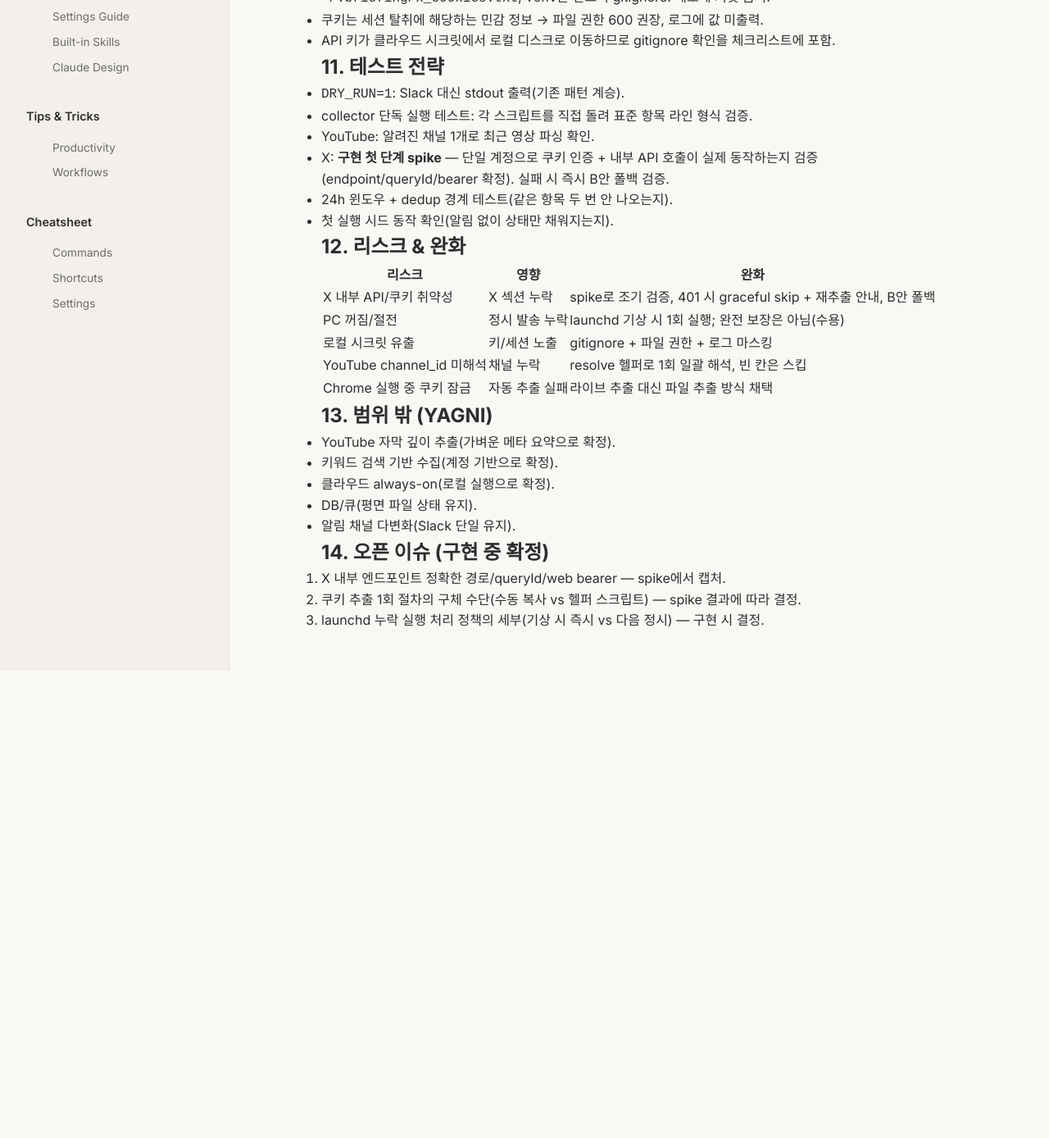
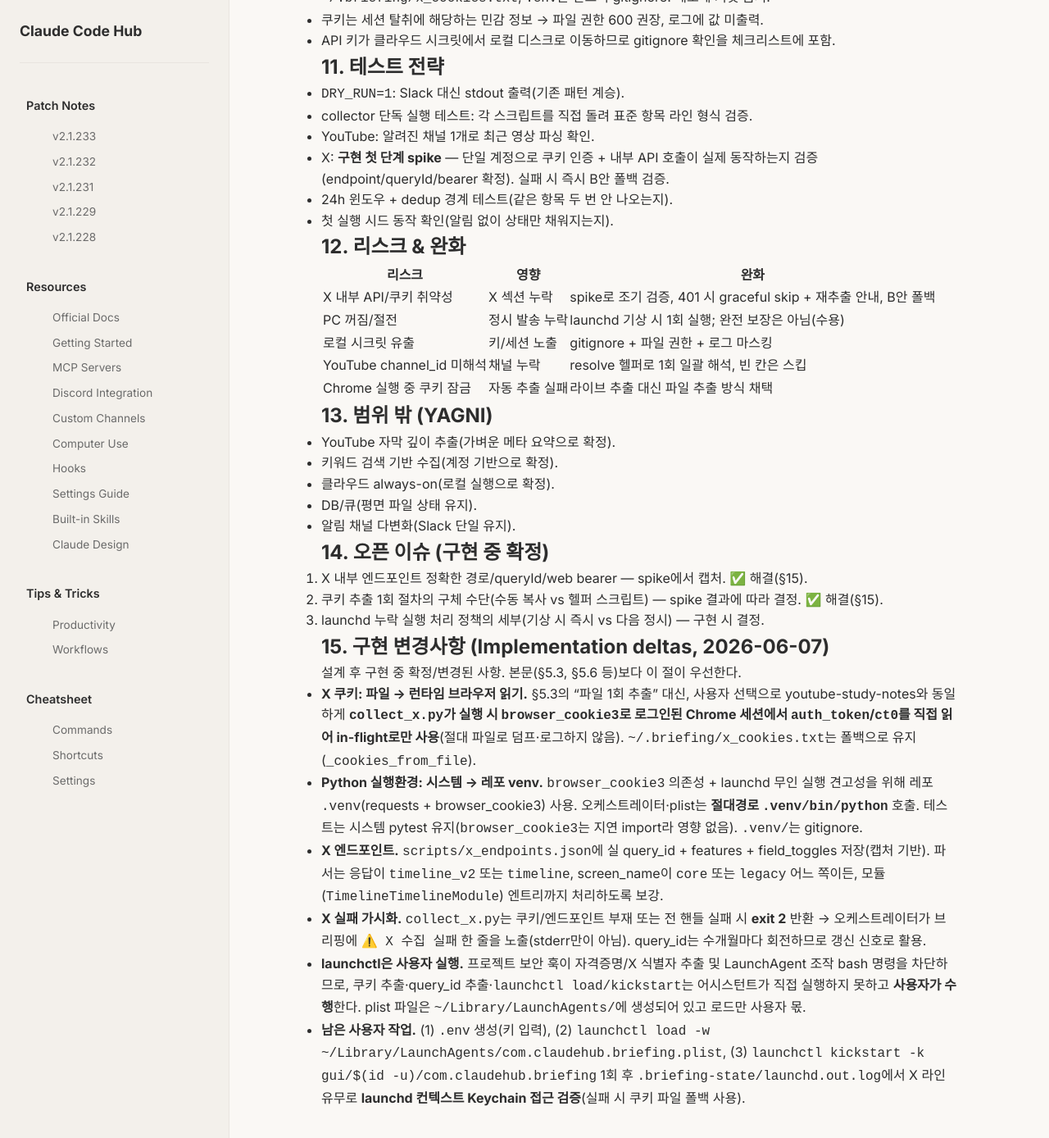
Before and after one commit to picpal/claude-code-hub, a Jekyll site: the page built from docs/superpowers/specs/2026-06-06-local-briefing-youtube-x-design.md, in a window 1280 px wide and 1400 px high, scrolled down 4189 px. Shown: the top 1388 px of the window at 82% size. Built offline with Jekyll 4.4.1, drawn with Linux system fonts in a browser that asks for light colours; nearby versions of some CDN libraries; our own code applies the rules of GitHub Pages for plain Markdown files; before the commit the page ends 5007 px from its top, so only the background shows below that.

Commit message:
chore(briefing): 클라우드 cron 비활성화 + launchd plist + .env 템플릿 + 문서 갱신

```diff
--- a/docs/superpowers/specs/2026-06-06-local-briefing-youtube-x-design.md
+++ b/docs/superpowers/specs/2026-06-06-local-briefing-youtube-x-design.md
@@ -200,6 +200,17 @@
 
 ## 14. 오픈 이슈 (구현 중 확정)
 
-1. X 내부 엔드포인트 정확한 경로/queryId/web bearer — spike에서 캡처.
-2. 쿠키 추출 1회 절차의 구체 수단(수동 복사 vs 헬퍼 스크립트) — spike 결과에 따라 결정.
+1. X 내부 엔드포인트 정확한 경로/queryId/web bearer — spike에서 캡처. ✅ 해결(§15).
+2. 쿠키 추출 1회 절차의 구체 수단(수동 복사 vs 헬퍼 스크립트) — spike 결과에 따라 결정. ✅ 해결(§15).
 3. launchd 누락 실행 처리 정책의 세부(기상 시 즉시 vs 다음 정시) — 구현 시 결정.
+
+## 15. 구현 변경사항 (Implementation deltas, 2026-06-07)
+
+설계 후 구현 중 확정/변경된 사항. 본문(§5.3, §5.6 등)보다 이 절이 우선한다.
+
+- **X 쿠키: 파일 → 런타임 브라우저 읽기.** §5.3의 "파일 1회 추출" 대신, 사용자 선택으로 youtube-study-notes와 동일하게 **`collect_x.py`가 실행 시 `browser_cookie3`로 로그인된 Chrome 세션에서 `auth_token`/`ct0`를 직접 읽어 in-flight로만 사용**(절대 파일로 덤프·로그하지 않음). `~/.briefing/x_cookies.txt`는 폴백으로 유지(`_cookies_from_file`).
+- **Python 실행환경: 시스템 → 레포 venv.** `browser_cookie3` 의존성 + launchd 무인 실행 견고성을 위해 레포 `.venv`(requests + browser_cookie3) 사용. 오케스트레이터·plist는 **절대경로 `.venv/bin/python`** 호출. 테스트는 시스템 pytest 유지(`browser_cookie3`는 지연 import라 영향 없음). `.venv/`는 gitignore.
+- **X 엔드포인트.** `scripts/x_endpoints.json`에 실 query_id + features + field_toggles 저장(캡처 기반). 파서는 응답이 `timeline_v2` 또는 `timeline`, screen_name이 `core` 또는 `legacy` 어느 쪽이든, 모듈(`TimelineTimelineModule`) 엔트리까지 처리하도록 보강.
+- **X 실패 가시화.** `collect_x.py`는 쿠키/엔드포인트 부재 또는 전 핸들 실패 시 **exit 2** 반환 → 오케스트레이터가 브리핑에 `⚠️ X 수집 실패` 한 줄을 노출(stderr만이 아님). query_id는 수개월마다 회전하므로 갱신 신호로 활용.
+- **launchctl은 사용자 실행.** 프로젝트 보안 훅이 자격증명/X 식별자 추출 및 LaunchAgent 조작 bash 명령을 차단하므로, 쿠키 추출·query_id 추출·`launchctl load/kickstart`는 어시스턴트가 직접 실행하지 못하고 **사용자가 수행**한다. plist 파일은 `~/Library/LaunchAgents/`에 생성되어 있고 로드만 사용자 몫.
+- **남은 사용자 작업.** (1) `.env` 생성(키 입력), (2) `launchctl load -w ~/Library/LaunchAgents/com.claudehub.briefing.plist`, (3) `launchctl kickstart -k gui/$(id -u)/com.claudehub.briefing` 1회 후 `.briefing-state/launchd.out.log`에서 X 라인 유무로 **launchd 컨텍스트 Keychain 접근 검증**(실패 시 쿠키 파일 폴백 사용).
```
Also changed, not shown: .github/workflows/claude-briefing.yml, .github/workflows/sync-patch-notes.yml, 1 other file.
